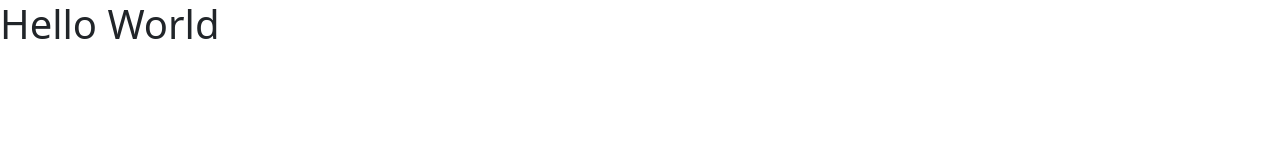
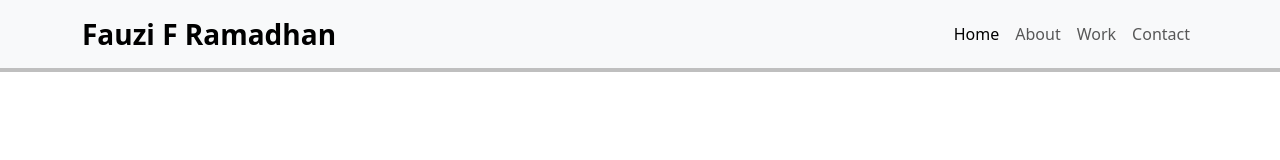
Before and after one commit to fauziframadhan/Portofolio, a plain HTML site: page index.html in a window 1280 px wide. Drawn offline with nearby package versions, Linux system fonts and the light colour scheme.

Commit message:
add navbar

```diff
--- a/index.html
+++ b/index.html
@@ -8,7 +8,30 @@
     <link rel="stylesheet" href="style.css">
 </head>
 <body>
-    <h1>Hello World</h1>
+    <nav class="navbar navbar-expand-lg bg-body-tertiary">
+        <div class="container">
+          <a class="navbar-brand fs-3 fw-bold" href="#">Fauzi F Ramadhan</a>
+          <button class="navbar-toggler" type="button" data-bs-toggle="collapse" data-bs-target="#navbarNav" aria-controls="navbarNav" aria-expanded="false" aria-label="Toggle navigation">
+            <span class="navbar-toggler-icon"></span>
+          </button>
+          <div class="collapse navbar-collapse" id="navbarNav">
+            <ul class="navbar-nav ms-auto">
+              <li class="nav-item">
+                    <a class="nav-link active" aria-current="page" href="#">Home</a>
+              </li>
+              <li class="nav-item">
+                    <a class="nav-link" href="#">About</a>
+              </li>
+              <li class="nav-item">
+                    <a class="nav-link" href="#">Work</a>
+              </li>
+              <li class="nav-item">
+                    <a class="nav-link" href="#">Contact</a>
+              </li>
+            </ul>
+          </div>
+        </div>
+      </nav>
     <script src="https://cdn.jsdelivr.net/npm/@popperjs/core@2.11.8/dist/umd/popper.min.js" integrity="sha384-I7E8VVD/ismYTF4hNIPjVp/Zjvgyol6VFvRkX/vR+Vc4jQkC+hVqc2pM8ODewa9r" crossorigin="anonymous"></script>
     <script src="https://cdn.jsdelivr.net/npm/bootstrap@5.3.1/dist/js/bootstrap.min.js" integrity="sha384-Rx+T1VzGupg4BHQYs2gCW9It+akI2MM/mndMCy36UVfodzcJcF0GGLxZIzObiEfa" crossorigin="anonymous"></script>
     <script src="https://code.jquery.com/jquery-3.7.1.min.js" integrity="sha256-/JqT3SQfawRcv/BIHPThkBvs0OEvtFFmqPF/lYI/Cxo=" crossorigin="anonymous"></script>
--- a/style.css
+++ b/style.css
@@ -0,0 +1,4 @@
+.navbar {
+    background-color: white;
+    box-shadow: 0 0 0 4px rgba(0, 0, 0, 0.25);
+}
```
